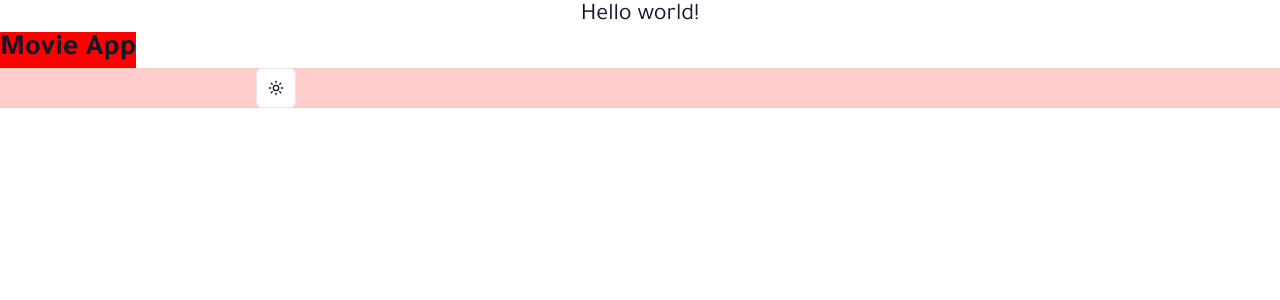
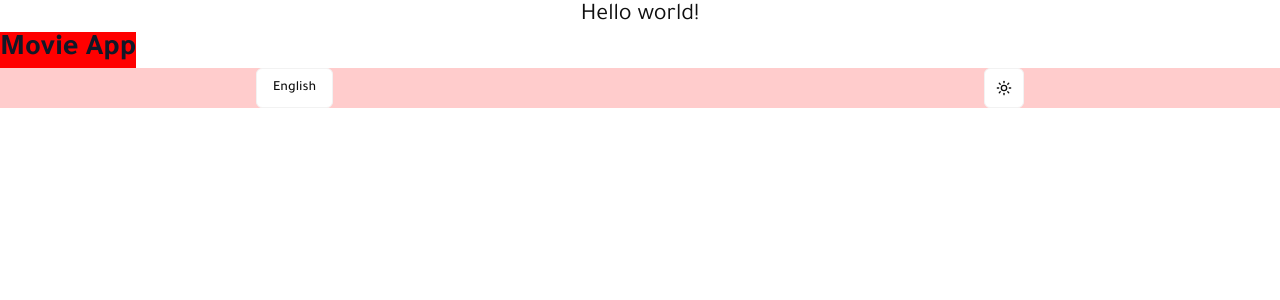
Before and after one commit to KareemAdelAwwad/flix, a Next.js app: page /en in a window 1280 px wide. Shown: the top 300 px of the page. Built offline with nearby package versions, Linux system fonts and the light colour scheme.

Commit message:
Lang Toggle

```diff
--- a/app/[locale]/globals.css
+++ b/app/[locale]/globals.css
@@ -1,76 +1,76 @@
-@import url('https://fonts.googleapis.com/css2?family=Tajawal:wght@200;300;400;500;700;800;900&display=swap');
+@import url("https://fonts.googleapis.com/css2?family=Tajawal:wght@200;300;400;500;700;800;900&display=swap");
 @tailwind base;
 @tailwind components;
 @tailwind utilities;
 
-*{
-    font-family: 'Tajawal', sans-serif;
-    font-weight: 400;
+* {
+  font-family: "Tajawal", sans-serif;
+  font-weight: 400;
 }
 
 @layer base {
   :root {
     --background: 0 0% 100%;
-    --foreground: 222.2 47.4% 11.2%;
+    --foreground: 0 0% 6%;
 
-    --muted: 210 40% 96.1%;
-    --muted-foreground: 215.4 16.3% 46.9%;
+    --muted: 0 0% 95%;
+    --muted-foreground: 0 0% 25%;
 
     --popover: 0 0% 100%;
-    --popover-foreground: 222.2 47.4% 11.2%;
+    --popover-foreground: 0 0% 6%;
 
-    --border: 214.3 31.8% 91.4%;
-    --input: 214.3 31.8% 91.4%;
+    --border: 0 0% 95%;
+    --input: 0 0% 95%;
 
     --card: 0 0% 100%;
-    --card-foreground: 222.2 47.4% 11.2%;
+    --card-foreground: 0 0% 6%;
 
-    --primary: 222.2 47.4% 11.2%;
-    --primary-foreground: 210 40% 98%;
+    --primary: 0 100% 50%;
+    --primary-foreground: 0 0% 95%;
 
-    --secondary: 210 40% 96.1%;
-    --secondary-foreground: 222.2 47.4% 11.2%;
+    --secondary: 0 0% 95%;
+    --secondary-foreground: 0 0% 6%;
 
-    --accent: 210 40% 96.1%;
-    --accent-foreground: 222.2 47.4% 11.2%;
+    --accent: 0 0% 95%;
+    --accent-foreground: 0 0% 6%;
 
     --destructive: 0 100% 50%;
-    --destructive-foreground: 210 40% 98%;
+    --destructive-foreground: 0 0% 95%;
 
-    --ring: 215 20.2% 65.1%;
+    --ring: 0 0% 25%;
 
     --radius: 0.5rem;
   }
 
   .dark {
-    --background: 224 71% 4%;
-    --foreground: 213 31% 91%;
+    --background: 0 0% 6%;
+    --foreground: 0 0% 95%;
 
-    --muted: 223 47% 11%;
-    --muted-foreground: 215.4 16.3% 56.9%;
+    --muted: 0 0% 25%;
+    --muted-foreground: 0 0% 75%;
 
-    --accent: 216 34% 17%;
-    --accent-foreground: 210 40% 98%;
+    --accent: 0 0% 25%;
+    --accent-foreground: 0 0% 95%;
 
-    --popover: 224 71% 4%;
-    --popover-foreground: 215 20.2% 65.1%;
+    --popover: 0 0% 6%;
+    --popover-foreground: 0 0% 80%;
 
-    --border: 216 34% 17%;
-    --input: 216 34% 17%;
+    --border: 0 0% 25%;
+    --input: 0 0% 25%;
 
-    --card: 224 71% 4%;
-    --card-foreground: 213 31% 91%;
+    --card: 0 0% 6%;
+    --card-foreground: 0 0% 95%;
 
-    --primary: 210 40% 98%;
-    --primary-foreground: 222.2 47.4% 1.2%;
+    --primary: 0 0% 95%;
+    --primary-foreground: 0 100% 50%;
 
-    --secondary: 222.2 47.4% 11.2%;
-    --secondary-foreground: 210 40% 98%;
+    --secondary: 0 0% 6%;
+    --secondary-foreground: 0 0% 95%;
 
-    --destructive: 0 63% 31%;
-    --destructive-foreground: 210 40% 98%;
+    --destructive: 0 100% 31%;
+    --destructive-foreground: 0 0% 95%;
 
-    --ring: 216 34% 17%;
+    --ring: 0 0% 25%;
 
     --radius: 0.5rem;
   }
--- a/app/[locale]/page.tsx
+++ b/app/[locale]/page.tsx
@@ -1,6 +1,6 @@
 import {useTranslations} from 'next-intl';
 import { ModeToggle } from '@/components/ModeToggle';
-import { getLocale } from 'next-intl/server';
+import { LangToggle } from '@/components/LangToggle';
 import Header from '@/components/Header';
 
 export default function Home() {
@@ -10,6 +10,7 @@ export default function Home() {
       <div className="text-2xl text-center">{t('title')}</div>
       <Header />
       <section className='flex w-full justify-between bg-red-90 px-[20%]'>
+        <LangToggle />
         <ModeToggle />
       </section>
     </main>
--- /dev/null
+++ b/app/layout.tsx
@@ -0,0 +1,3 @@
+export default function RootLayout({children} : Readonly<{children: React.ReactNode}>) {
+  return children
+}
--- /dev/null
+++ b/app/not-found.tsx
@@ -0,0 +1,13 @@
+'use client';
+
+import Error from 'next/error';
+
+export default function NotFound() {
+  return (
+    <html lang="en">
+      <body>
+        <Error statusCode={404} />
+      </body>
+    </html>
+  );
+}
--- /dev/null
+++ b/app/page.tsx
@@ -0,0 +1,5 @@
+import { redirect } from "next/navigation";
+
+export default function RootPage() {
+  redirect('/en');
+}
--- /dev/null
+++ b/components/LangToggle.tsx
@@ -0,0 +1,45 @@
+"use client"
+
+import * as React from "react"
+import { ChangeEvent, useTransition } from 'react';
+import { useLocale } from 'next-intl';
+import { useRouter } from 'next/navigation';
+
+import { Button } from "@/components/ui/button"
+import {
+  DropdownMenu,
+  DropdownMenuContent,
+  DropdownMenuRadioGroup,
+  DropdownMenuRadioItem,
+  DropdownMenuTrigger,
+} from "@/components/ui/dropdown-menu"
+
+export function LangToggle() {
+  const [isPending, startTransition] = useTransition();
+  const router = useRouter();
+  const localActive = useLocale();
+
+  const onSelectChange = (e: ChangeEvent<HTMLSelectElement>) => {
+    const nextLocale = e.target.value;
+    startTransition(() => {
+      router.replace(`/${nextLocale}`);
+    });
+  };
+
+  return (
+    <DropdownMenu>
+      <DropdownMenuTrigger asChild>
+        <Button variant="outline">{localActive === "ar" ? "العربية" : "English"}</Button>
+      </DropdownMenuTrigger>
+      <DropdownMenuContent className="w-30">
+        <DropdownMenuRadioGroup
+          onValueChange={(value) => {
+            onSelectChange({ target: { value } } as ChangeEvent<HTMLSelectElement>);
+          }}>
+          <DropdownMenuRadioItem value="ar">العربية</DropdownMenuRadioItem>
+          <DropdownMenuRadioItem value="en">English</DropdownMenuRadioItem>
+        </DropdownMenuRadioGroup>
+      </DropdownMenuContent>
+    </DropdownMenu>
+  )
+}
--- a/components/ModeToggle.tsx
+++ b/components/ModeToggle.tsx
@@ -26,7 +26,7 @@ export function ModeToggle() {
           <span className="sr-only">{t('title')}</span>
         </Button>
       </DropdownMenuTrigger>
-      <DropdownMenuContent align="end">
+      <DropdownMenuContent className="w-30">
         <DropdownMenuItem onClick={() => setTheme("light")}>
           {t('light')}
         </DropdownMenuItem>
--- a/components/ui/button.tsx
+++ b/components/ui/button.tsx
@@ -5,7 +5,7 @@ import { cva, type VariantProps } from "class-variance-authority"
 import { cn } from "@/lib/utils"
 
 const buttonVariants = cva(
-  "inline-flex items-center justify-center gap-2 whitespace-nowrap rounded-md text-sm font-medium ring-offset-background transition-colors focus-visible:outline-none focus-visible:ring-2 focus-visible:ring-ring focus-visible:ring-offset-2 disabled:pointer-events-none disabled:opacity-50 [&_svg]:pointer-events-none [&_svg]:size-4 [&_svg]:shrink-0",
+  "inline-flex items-center justify-center gap-2 whitespace-nowrap rounded-md text-sm font-medium ring-offset-background transition-colors focus-visible:outline-none focus-visible:ring-1 focus-visible:ring-ring focus-visible:ring-offset-2 disabled:pointer-events-none disabled:opacity-50 [&_svg]:pointer-events-none [&_svg]:size-4 [&_svg]:shrink-0",
   {
     variants: {
       variant: {
```
Also changed, not shown: i18n/autoDir.ts (deleted).
